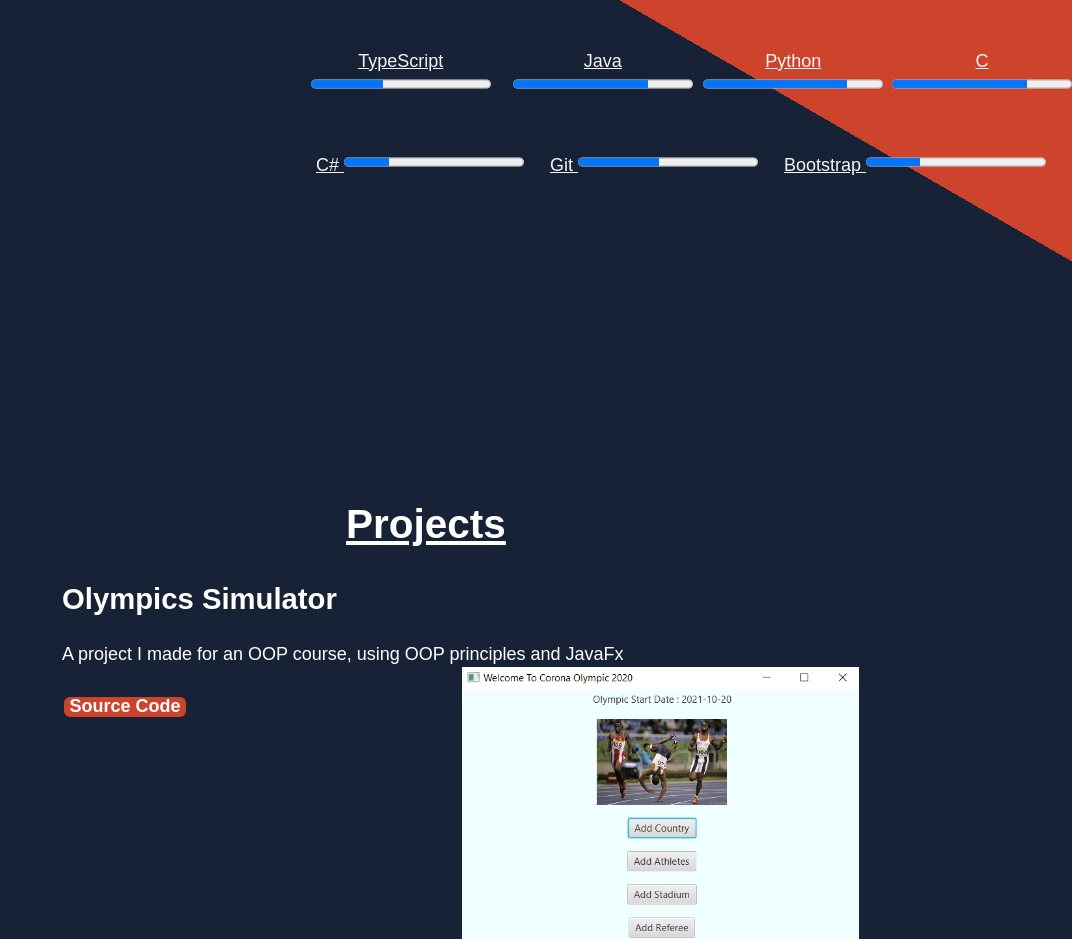
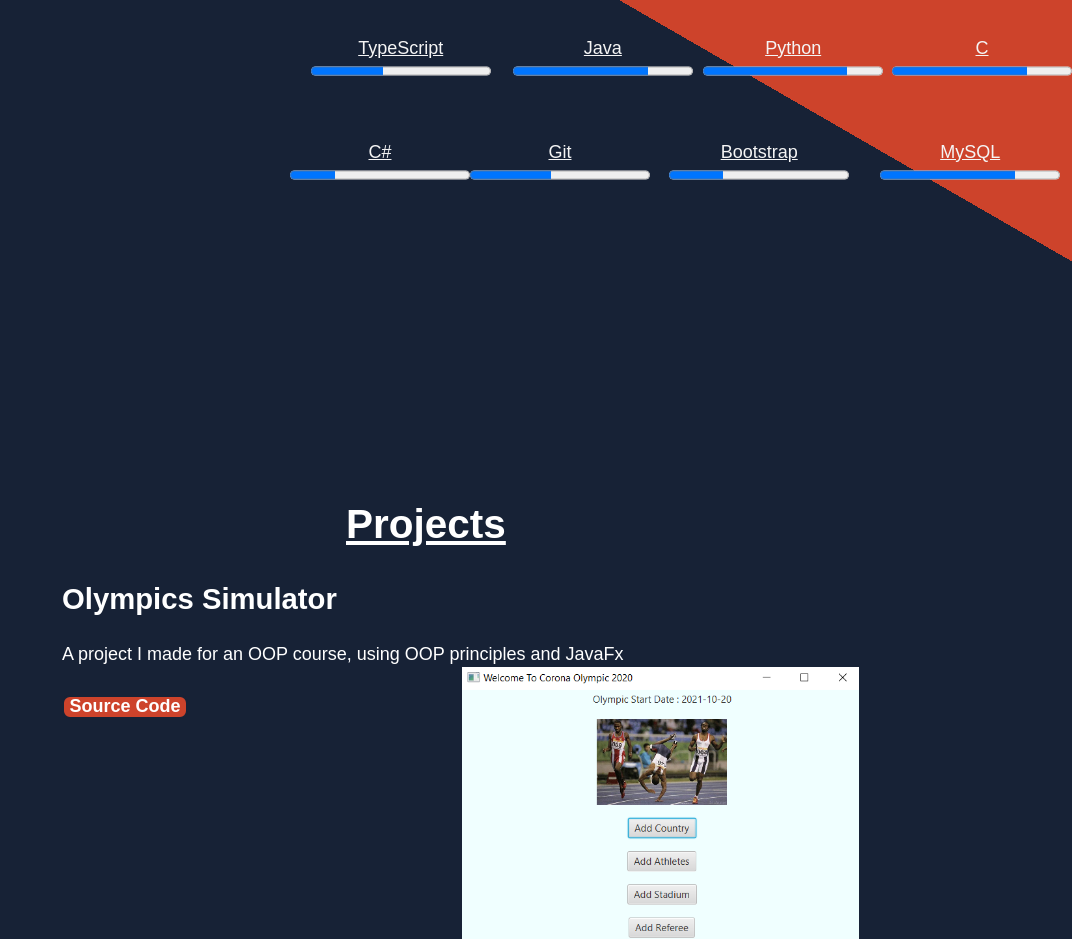
Before and after one commit to MatanF5/Portfolio_Matan, a Gatsby site: page / in a window 1280 px wide. Shown: the part 1316-2255 px from the top of the page, without its empty margins (208-1280 px from the left). Built offline with nearby package versions, Linux system fonts and the light colour scheme; Gatsby itself is replaced by a stand-in of ours; a web font is replaced by a local one.

Commit message:
New skill

```diff
--- a/src/components/about.js
+++ b/src/components/about.js
@@ -52,6 +52,7 @@ const About = () => {
                                 <u><div>C# <progress value="25" max="100" /> </div></u>
                                 <u><div>Git <progress value="45" max="100" /> </div></u>
                                 <u><div>Bootstrap <progress value="30" max="100" /> </div></u>
+                                <u><div>MySQL <progress value="75" max="100" /> </div></u>
                                 </div>
                             </div>
                         </div>
```
